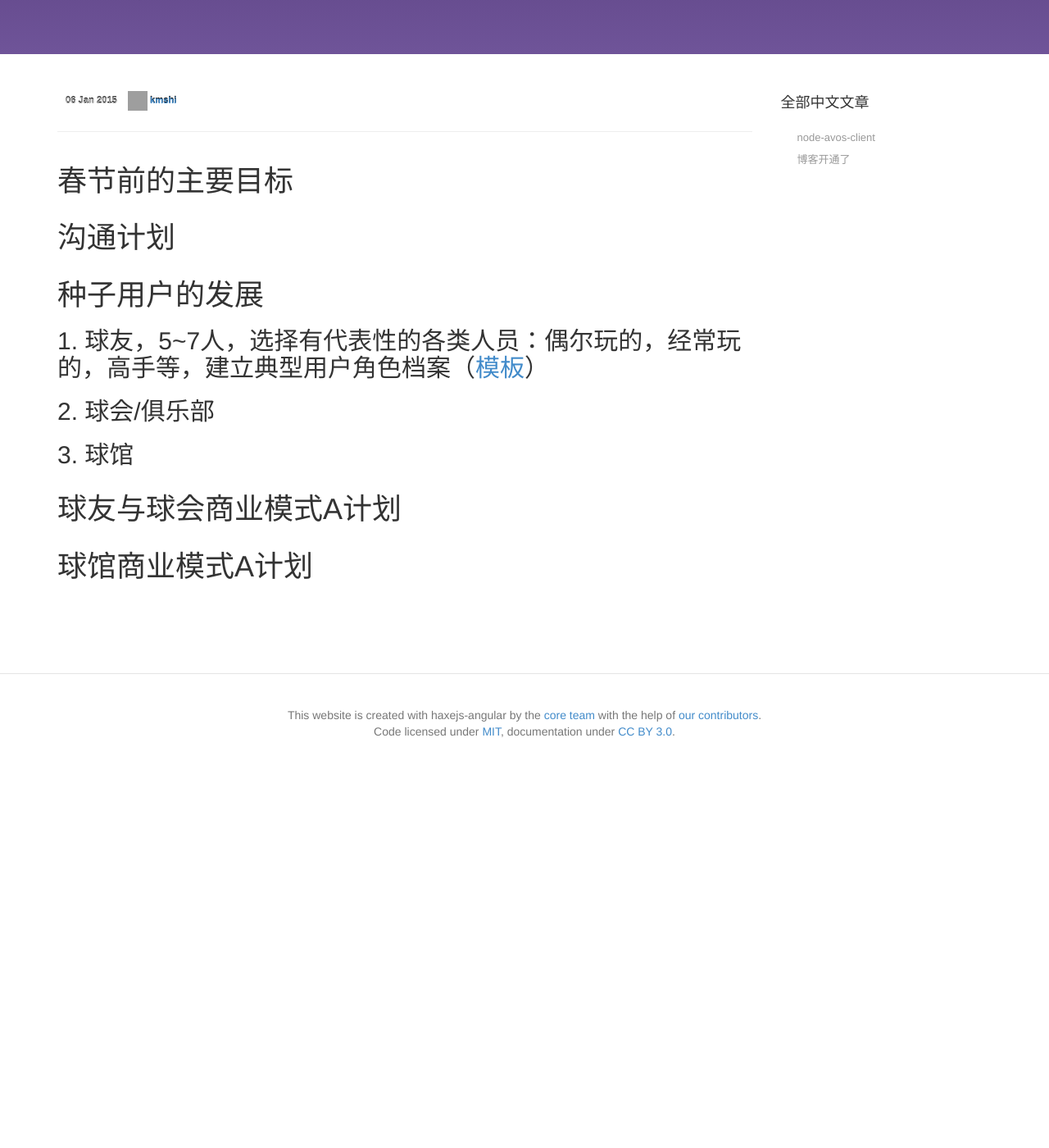
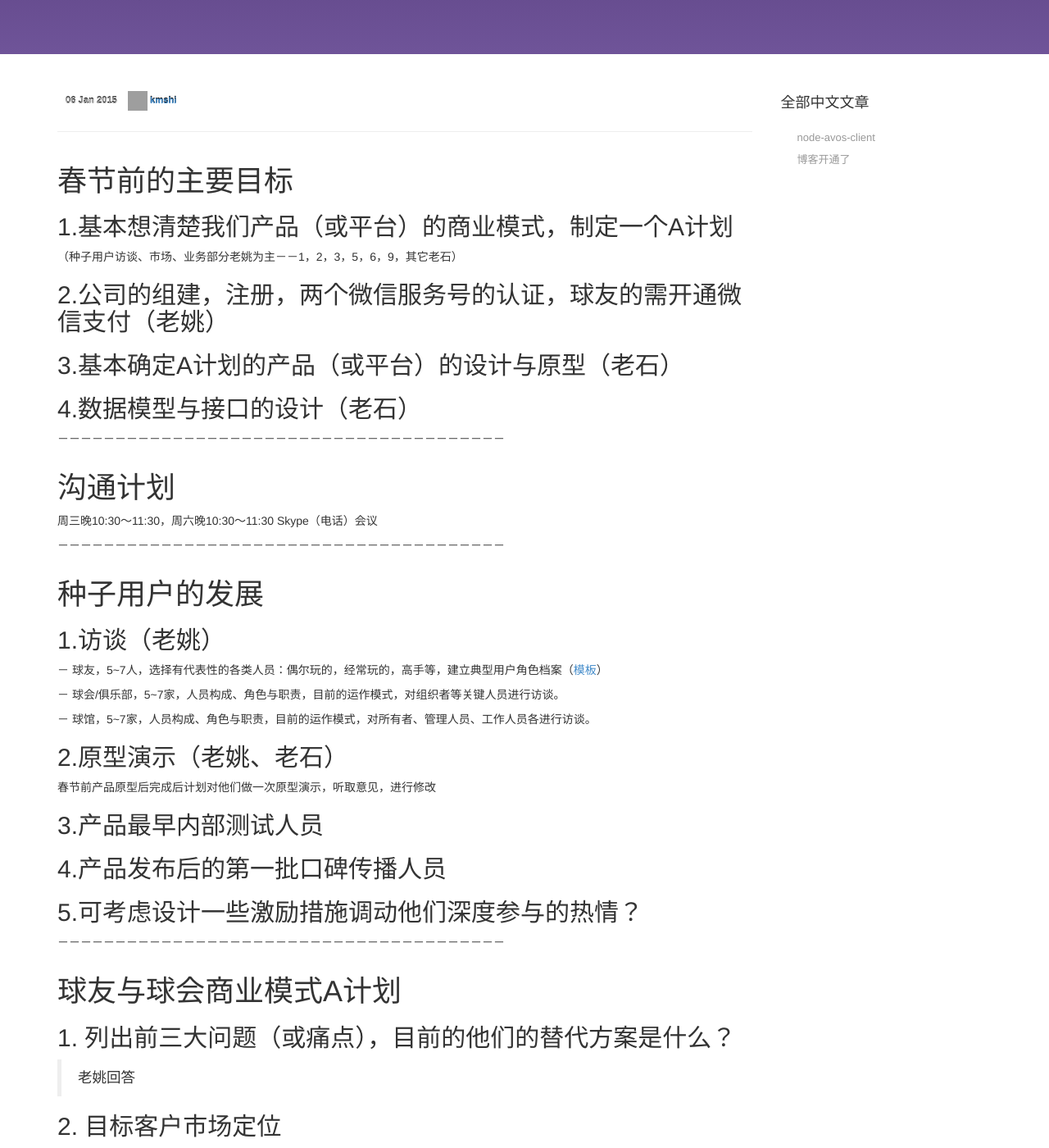
Before and after one commit to haxejs/haxejs.com, a Jekyll site: the page built from _posts/2015-01-06-health-startup.md, in a window 1280 px wide and 1400 px high, scrolled down 208 px. Shown: the whole window at 82% size. Built offline with Jekyll 4.4.1, drawn with Linux system fonts in a browser that asks for light colours; Markdown is read by kramdown in place of the engine named in the settings; comment, search, counter and statistics services are not loaded; before the commit the page ends 1170 px from its top, so only the background shows below that; some of the changed text lies outside the part shown; grey boxes are pictures that could not be loaded.

Commit message:
update posts

```diff
--- a/_posts/2015-01-06-health-startup.md
+++ b/_posts/2015-01-06-health-startup.md
@@ -10,13 +10,93 @@ keywords: haxe, javascript, js, html5, angular, wechat
 
 #春节前的主要目标
 
+##1.基本想清楚我们产品（或平台）的商业模式，制定一个A计划
+（种子用户访谈、市场、业务部分老姚为主－－1，2，3，5，6，9，其它老石）
+##2.公司的组建，注册，两个微信服务号的认证，球友的需开通微信支付（老姚）
+##3.基本确定A计划的产品（或平台）的设计与原型（老石）
+##4.数据模型与接口的设计（老石）
+
+－－－－－－－－－－－－－－－－－－－－－－－－－－－－－－－－－－－－－－－
 #沟通计划
+周三晚10:30～11:30，周六晚10:30～11:30 Skype（电话）会议
 
+－－－－－－－－－－－－－－－－－－－－－－－－－－－－－－－－－－－－－－－
 #种子用户的发展
-##1. 球友，5~7人，选择有代表性的各类人员：偶尔玩的，经常玩的，高手等，建立典型用户角色档案（[模板](http://www.haxejs.com/ppts/201004%20%E4%BA%BA%E7%89%A9%E8%A7%92%E8%89%B2%EF%BC%88Persona%EF%BC%89%E5%AE%9E%E4%BE%8B.docx)）
-##2. 球会/俱乐部
-##3. 球馆
 
+##1.访谈（老姚）
+
+－ 球友，5~7人，选择有代表性的各类人员：偶尔玩的，经常玩的，高手等，建立典型用户角色档案（[模板](http://www.haxejs.com/ppts/201004%20%E4%BA%BA%E7%89%A9%E8%A7%92%E8%89%B2%EF%BC%88Persona%EF%BC%89%E5%AE%9E%E4%BE%8B.docx)）
+
+－ 球会/俱乐部，5~7家，人员构成、角色与职责，目前的运作模式，对组织者等关键人员进行访谈。
+
+－ 球馆，5~7家，人员构成、角色与职责，目前的运作模式，对所有者、管理人员、工作人员各进行访谈。
+
+##2.原型演示（老姚、老石）
+春节前产品原型后完成后计划对他们做一次原型演示，听取意见，进行修改
+
+##3.产品最早内部测试人员
+
+##4.产品发布后的第一批口碑传播人员
+
+##5.可考虑设计一些激励措施调动他们深度参与的热情？
+
+－－－－－－－－－－－－－－－－－－－－－－－－－－－－－－－－－－－－－－－
 #球友与球会商业模式A计划
+##1. 列出前三大问题（或痛点），目前的他们的替代方案是什么？
+> 老姚回答
+
+##2. 目标客户市场定位
+> 老姚回答
+
+##3. 我们独特的价值定位
+（清晰、简要的告诉客户我们对他们的价值，为何需要我们的服务）
+> 老姚回答
+
+##4. 列出我们产品（或平台）的三大特性
+>
+
+##5. 我们有对手不能轻易拷贝的优势的地方吗？
+> 老姚回答
+
+##6. 我们的收入来源与构成
+> 老姚回答
+
+##7. 我们的成本构成
+>
+
+##8. 运行关键指标
+>
+
+##9. 获取、接触客户的渠道有哪些
+> 老姚回答
+
+－－－－－－－－－－－－－－－－－－－－－－－－－－－－－－－－－－－－－－
 
 #球馆商业模式A计划
+##1. 列出前三大问题（或痛点），目前的他们的替代方案是什么？
+> 老姚回答
+
+##2. 目标客户市场定位
+> 老姚回答
+
+##3. 我们独特的价值定位
+（清晰、简要的告诉客户我们对他们的价值，为何需要我们的服务）
+> 老姚回答
+
+##4. 列出我们产品（或平台）的三大特性
+>
+
+##5. 我们有对手不能轻易拷贝的优势的地方吗？
+> 老姚回答
+
+##6. 我们的收入来源与构成
+> 老姚回答
+
+##7. 我们的成本构成
+>
+
+##8. 运行关键指标
+>
+
+##9. 获取、接触客户的渠道有哪些
+> 老姚回答
```
Also changed, not shown: _posts/2014-12-31-bookmarks.md (+2 -0 lines).
